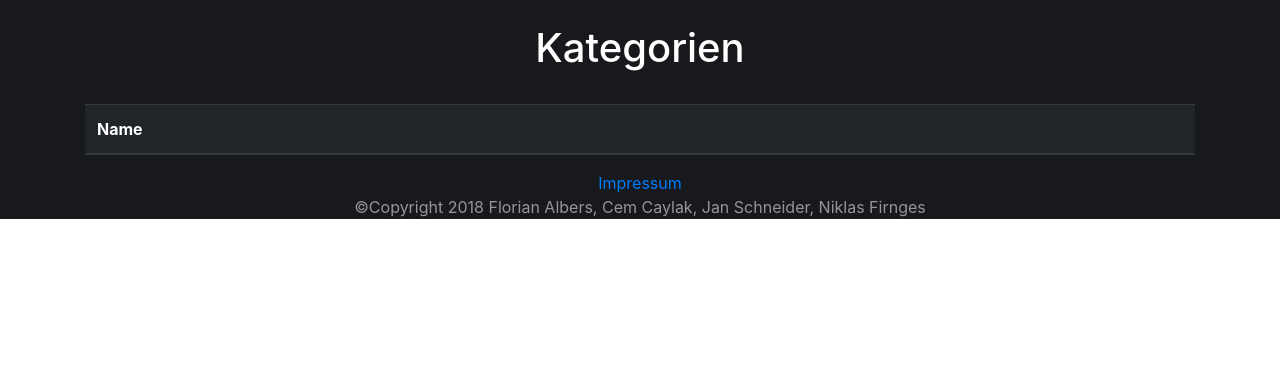
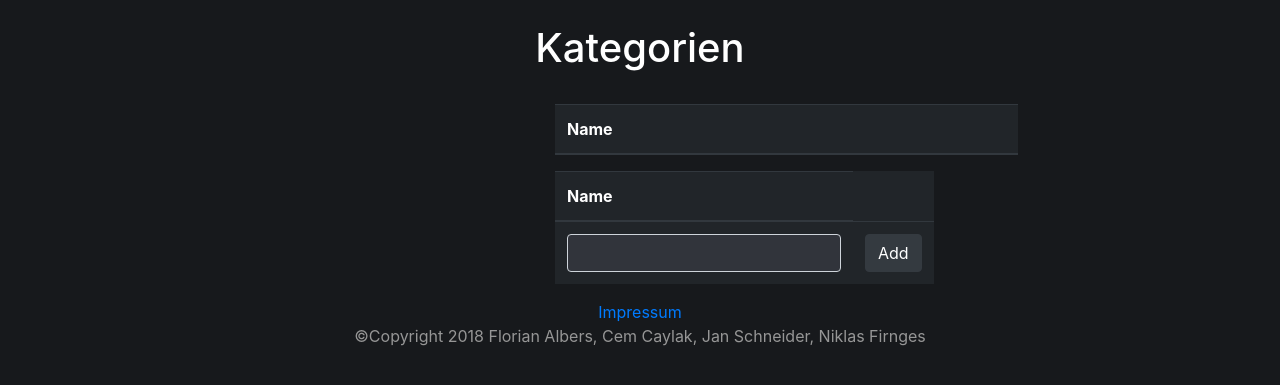
Before and after one commit to JanSchneider1/Finanzverwaltung, a PHP site: page /categoryList.php in a window 1280 px wide. Shown: the part 74-459 px from the top of the page. Run offline with PHP 8.4, Linux system fonts and the light colour scheme; data that the repository does not hold is empty; some libraries are stand-ins or nearby versions.

Commit message:
started work on categoryList

```diff
--- a/sites/categoryList.php
+++ b/sites/categoryList.php
@@ -24,19 +24,18 @@
             $service = new ContentService('derflo@mail.de');
         ?>
     </head>
-    <body>
+    <body class="background">
         <!-- Header -->
         <?php printHeader()?>
-        <!-- Background -->
-        <div class="background">
             <!-- Title -->
             <br/>
             <h1 class="title">Kategorien</h1>
             <br/>
 
             <!-- Categories -->
-            <div class="container">
-                <table class="table table-dark table-hover">
+            <div class="container row">
+                <div class="col-lg-6"></div>
+                <table class="table table-dark table-hover col-lg-5">
                     <thead>
                         <tr>
                             <th>Name</th>
@@ -50,7 +49,7 @@
 
                                 echo <<< Category
                                 <tr id="$id">
-                                    <td class="categoryName value">$name</td>
+                                    <td class="value"><input class="input-group-text" style="background: #31343b; color: white;" id="category_$id" type="text" value="$name"></td>
                                     <td style="text-align: end"><button class="btn btn-dark hvr-reveal" onclick="alterCategory($id)"><span class="fas fa-check"></span></button> <button class="btn btn-dark hvr-reveal" onclick="deleteCategory($id)"><span class="fas fa-trash-alt"></span></button></td>
                                 </tr>
 Category;
@@ -59,8 +58,25 @@ Category;
                     </tbody>
                 </table>
             </div>
+
+            <div class="container row">
+                <div class="col-lg-6"></div>
+                <form method="POST">
+                    <table class="table table-dark table-hover col-lg-5">
+                        <thead>
+                        <tr>
+                            <th>Name</th>
+                        </tr>
+                        </thead>
+                        <tbody>
+                            <tr>
+                                <td class="value"><input class="input-group-text" style="background: #31343b; color: white;" type="text" name="addcategory_categoryName"></td>
+                                <td style="text-align: end"><button type="button" class="btn btn-dark hvr-reveal" onclick="addAccounting(this.form)">Add</button></td>
+                            </tr>
+                        </tbody>
+                    </table>
+                </form>
+            </div>
             <?php printFooter(); ?>
-        </div>
-
     </body>
 </html>
```
